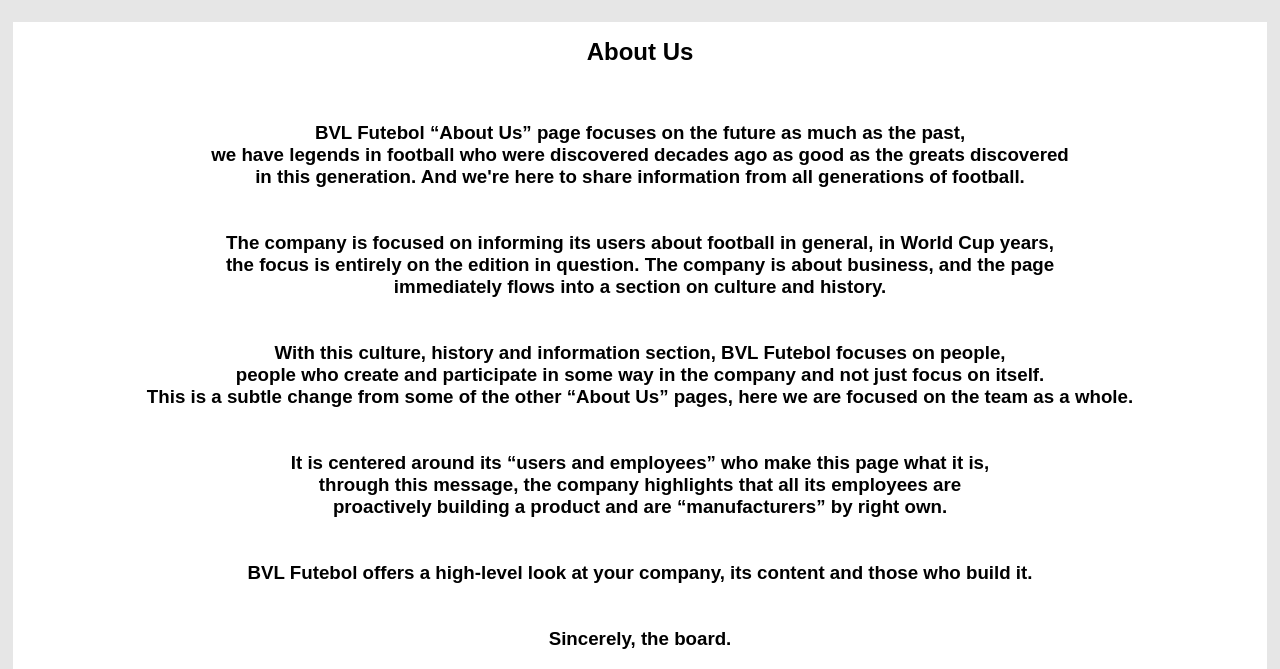
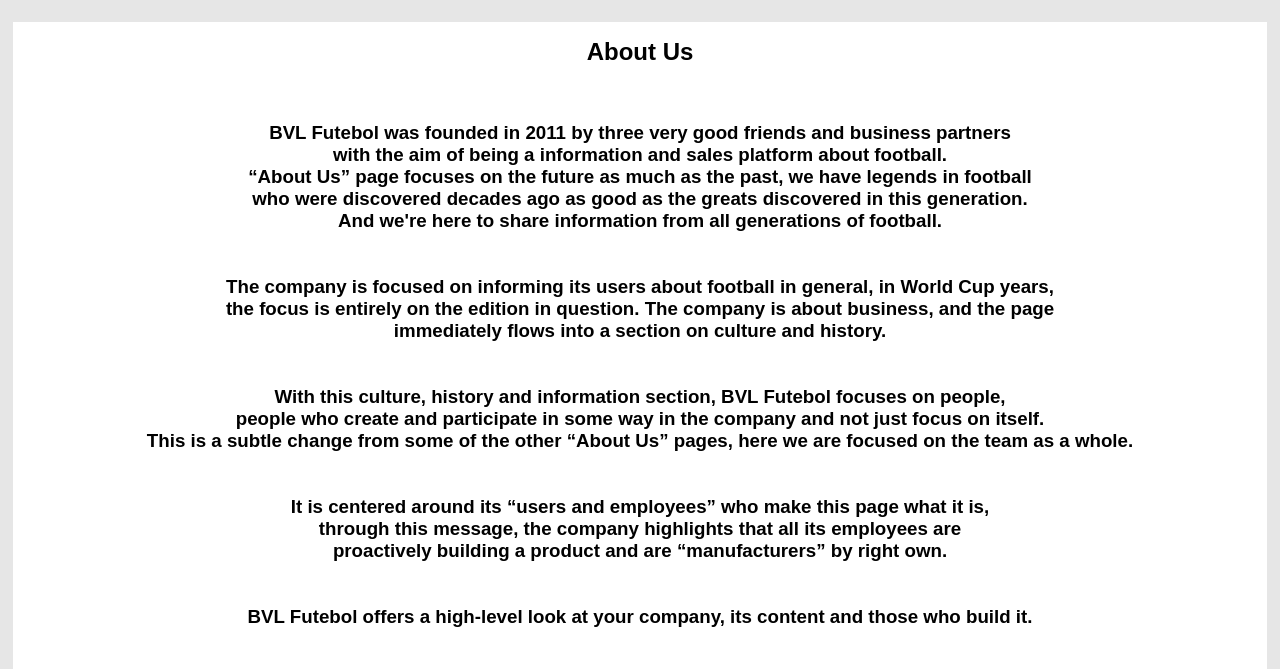
Before and after one commit to BarbaraCMuniz/BVLFutebol, a plain HTML site: page pag2.html in a window 1280 px wide. Shown: the part 114-783 px from the top of the page. Drawn offline with Linux system fonts and the light colour scheme; files that its build step writes are made by us from their sources.

Commit message:
Update pag2.html

```diff
--- a/pag2.html
+++ b/pag2.html
@@ -2,8 +2,12 @@
 <html>
 <head>
 	<title > BVL Futebol </title>
-	<link rel="stylesheet" type="text/css" href="../css/external.css" />
-	</head>
+	 <link rel="stylesheet" type="text/css" href="../css/external.css" />
+
+	<! - <link rel="stylesheet" type="text/css" href="../css/barbara.css"/>
+	<! - <link rel="stylesheet" type="text/css" href="../css/luiz.css"/>
+	<! - <link rel="stylesheet" type="text/css" href="../css/vinicius.css"/>
+
 	<body class="bg">
 
 	<div class="sticky">
@@ -19,15 +23,19 @@
       </ul>
     </nav>
 
+<! – The "about us" we are talking about the company history and the company as a whole  –>
+
 </div>
 <main>
 
 <h2 align="center"> About Us <h2>
 <br>
 </br>
-<h3 align="center"> <ul>BVL Futebol “About Us” page focuses on the future as much as the past, </ul>
-<ul>we have legends in football who were discovered decades ago as good as the greats discovered </ul>
-<ul>in this generation. And we're here to share information from all generations of football.</ul>
+<h3 align="center"> <ul>BVL Futebol was founded in 2011 by three very good friends and business partners </ul>
+<ul>with the aim of being a information and sales platform about football. </ul>
+<ul>“About Us” page focuses on the future as much as the past, we have legends in football </ul>
+<ul>who were discovered decades ago as good as the greats discovered in this generation. </ul>
+<ul>And we're here to share information from all generations of football.</ul>
 <br>
 </br>
 <ul>The company is focused on informing its users about football in general, in World Cup years, </ul>
```
